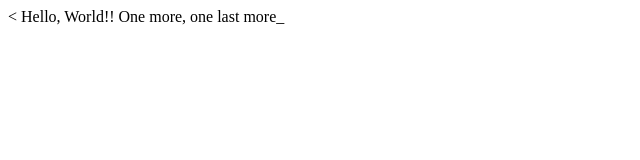
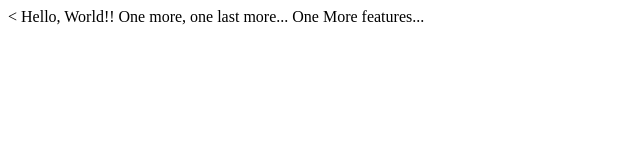
Before and after one commit to cris-Duarte/lecture0, a plain HTML site: page index.html in a window 1280 px wide. Shown: the whole page, without its empty margins (0-640 px from the left). Drawn offline with Linux system fonts and the light colour scheme.

Commit message:
Nueos cambios en u a rama nueva

```diff
--- a/index.html
+++ b/index.html
@@ -5,6 +5,6 @@
     <title>First Test of Git</title>
   </head>
   <body>
-    Hello, World!! One more, one last more_
+    Hello, World!! One more, one last more... One More features...
   </body>
 </html>
```
